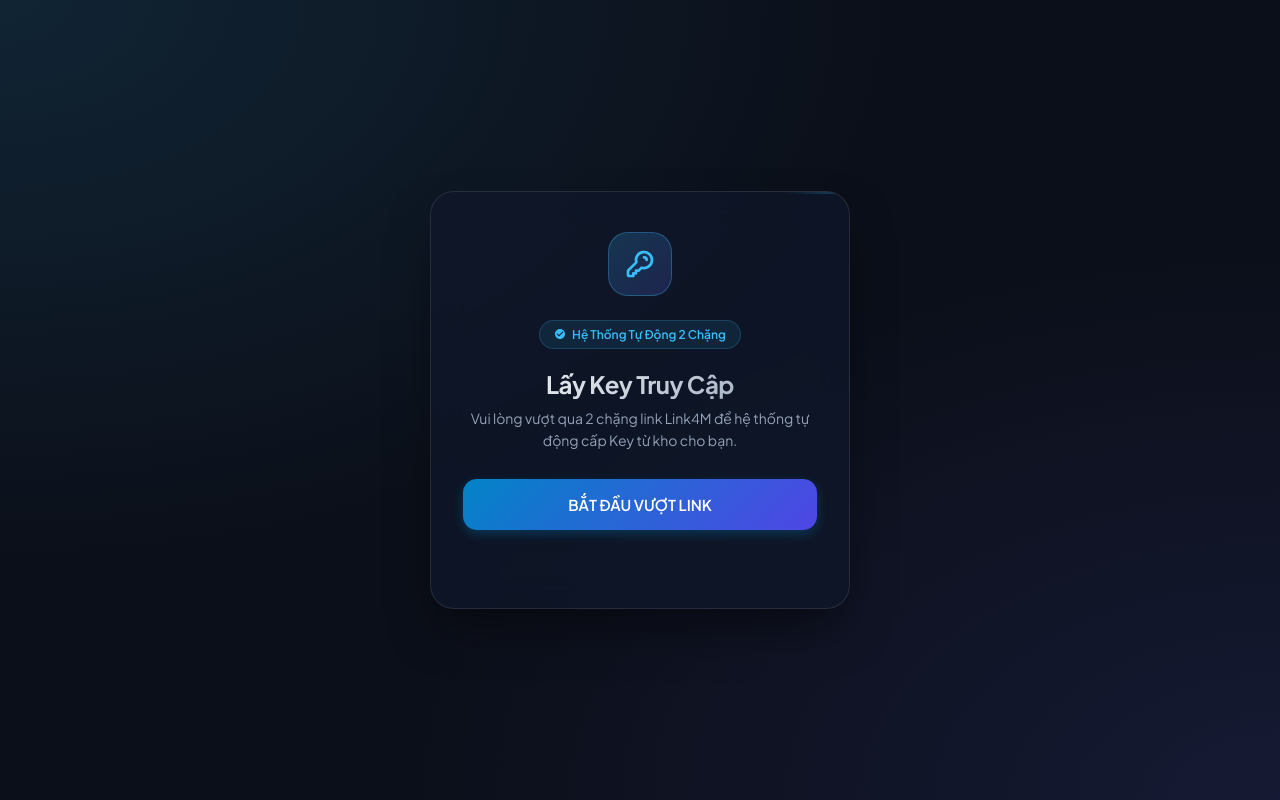
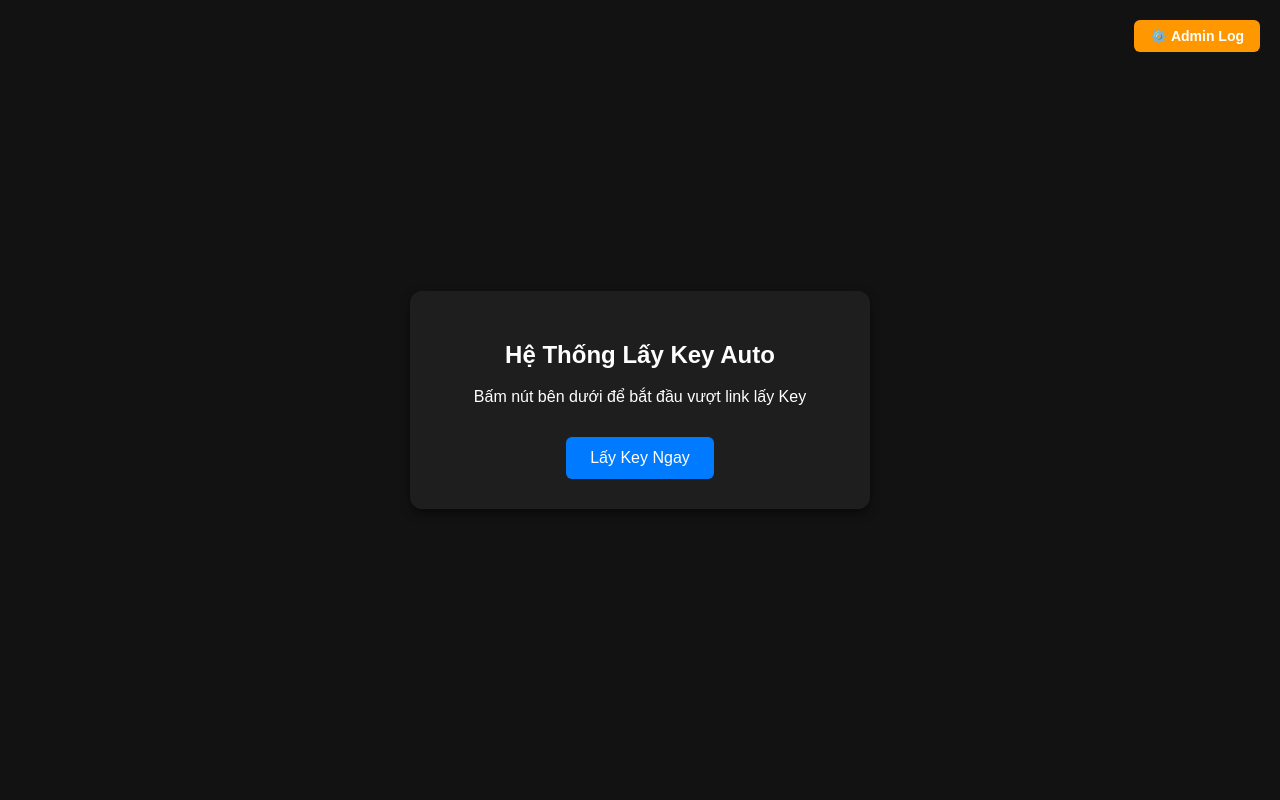
Before and after one commit to xuanbach21122011-prog/webgetkey, a website: page GetKey-Web/public/index.html in a window 1280 px wide. Drawn offline with Linux system fonts and the light colour scheme.

Commit message:
Update index.html

```diff
--- a/GetKey-Web/public/index.html
+++ b/GetKey-Web/public/index.html
@@ -3,227 +3,79 @@
 <head>
     <meta charset="UTF-8">
     <meta name="viewport" content="width=device-width, initial-scale=1.0">
-    <title>Hệ Thống Lấy Key Tự Động</title>
-    <link href="https://fonts.googleapis.com/css2?family=Plus+Jakarta+Sans:wght@400;500;600;700&display=swap" rel="stylesheet">
+    <title>Hệ Thống Lấy Key</title>
     <style>
-        * {
-            margin: 0;
-            padding: 0;
-            box-sizing: border-box;
-            font-family: 'Plus Jakarta Sans', sans-serif;
-        }
-
         body {
-            background-color: #0b0f19;
-            background-image:
-                radial-gradient(at 0% 0%, rgba(56, 189, 248, 0.12) 0px, transparent 50%),
-                radial-gradient(at 100% 100%, rgba(99, 102, 241, 0.12) 0px, transparent 50%);
-            min-height: 100vh;
+            font-family: Arial, sans-serif;
+            background-color: #121212;
+            color: #ffffff;
             display: flex;
             justify-content: center;
             align-items: center;
-            padding: 20px;
-            color: #f8fafc;
+            height: 100vh;
+            margin: 0;
+            position: relative;
         }
-
+        /* Nút Admin ở góc trên bên phải */
+        .admin-btn {
+            position: absolute;
+            top: 20px;
+            right: 20px;
+            background-color: #ff9800;
+            color: #fff;
+            padding: 8px 16px;
+            text-decoration: none;
+            border-radius: 6px;
+            font-weight: bold;
+            font-size: 14px;
+        }
+        .admin-btn:hover {
+            background-color: #e68a00;
+        }
         .card {
-            background: rgba(15, 23, 42, 0.75);
-            backdrop-filter: blur(16px);
-            -webkit-backdrop-filter: blur(16px);
-            border: 1px solid rgba(255, 255, 255, 0.1);
-            border-radius: 24px;
-            padding: 40px 32px;
+            background-color: #1e1e1e;
+            padding: 30px;
+            border-radius: 12px;
+            text-align: center;
+            box-shadow: 0 4px 10px rgba(0,0,0,0.5);
+            max-width: 400px;
             width: 100%;
-            max-width: 420px;
-            text-align: center;
-            box-shadow: 0 25px 50px -12px rgba(0, 0, 0, 0.5);
-            position: relative;
-            overflow: hidden;
         }
-
-        .card::before {
-            content: '';
-            position: absolute;
-            top: 0;
-            left: -100%;
-            width: 100%;
-            height: 2px;
-            background: linear-gradient(90deg, transparent, #38bdf8, transparent);
-            animation: borderSlide 3s infinite;
+        button.action-btn {
+            background-color: #007bff;
+            color: white;
+            border: none;
+            padding: 12px 24px;
+            font-size: 16px;
+            border-radius: 6px;
+            cursor: pointer;
+            margin-top: 15px;
         }
-
-        @keyframes borderSlide {
-            0% { left: -100%; }
-            100% { left: 100%; }
-        }
-
-        .icon-wrapper {
-            width: 64px;
-            height: 64px;
-            background: linear-gradient(135deg, rgba(56, 189, 248, 0.2), rgba(99, 102, 241, 0.2));
-            border: 1px solid rgba(56, 189, 248, 0.3);
-            border-radius: 20px;
-            display: flex;
-            align-items: center;
-            justify-content: center;
-            margin: 0 auto 24px auto;
-            color: #38bdf8;
-        }
-
-        .icon-wrapper svg {
-            width: 32px;
-            height: 32px;
-        }
-
-        h2 {
-            font-size: 24px;
-            font-weight: 700;
-            letter-spacing: -0.5px;
-            margin-bottom: 8px;
-            background: linear-gradient(135deg, #ffffff 0%, #94a3b8 100%);
-            -webkit-background-clip: text;
-            -webkit-text-fill-color: transparent;
-        }
-
-        p {
-            color: #94a3b8;
-            font-size: 14px;
-            line-height: 1.6;
-            margin-bottom: 28px;
-        }
-
-        .steps-badge {
-            display: inline-flex;
-            align-items: center;
-            gap: 6px;
-            background: rgba(56, 189, 248, 0.1);
-            color: #38bdf8;
-            padding: 6px 14px;
-            border-radius: 20px;
-            font-size: 12px;
-            font-weight: 600;
-            margin-bottom: 20px;
-            border: 1px solid rgba(56, 189, 248, 0.2);
-        }
-
-        .btn {
-            width: 100%;
-            padding: 16px;
-            background: linear-gradient(135deg, #0284c7 0%, #4f46e5 100%);
-            color: #ffffff;
-            font-size: 15px;
-            font-weight: 600;
-            border: none;
-            border-radius: 14px;
-            cursor: pointer;
-            transition: all 0.3s cubic-bezier(0.4, 0, 0.2, 1);
-            box-shadow: 0 4px 12px rgba(2, 132, 199, 0.3);
-            display: flex;
-            align-items: center;
-            justify-content: center;
-            gap: 8px;
-        }
-
-        .btn:hover {
-            transform: translateY(-2px);
-            box-shadow: 0 8px 20px rgba(2, 132, 199, 0.4);
-            background: linear-gradient(135deg, #0369a1 0%, #4338ca 100%);
-        }
-
-        .btn:active {
-            transform: translateY(0);
-        }
-
-        .btn:disabled {
-            opacity: 0.7;
-            cursor: not-allowed;
-            transform: none;
-        }
-
-        #msg {
-            margin-top: 18px;
-            font-size: 13px;
-            font-weight: 500;
-            min-height: 20px;
-        }
-
-        .spinner {
-            width: 18px;
-            height: 18px;
-            border: 2px solid rgba(255, 255, 255, 0.3);
-            border-radius: 50%;
-            border-top-color: #fff;
-            animation: spin 0.8s linear infinite;
-            display: none;
-        }
-
-        @keyframes spin {
-            to { transform: rotate(360deg); }
+        button.action-btn:hover {
+            background-color: #0056b3;
         }
     </style>
 </head>
 <body>
 
+    <!-- NÚT CHUYỂN SANG TRANG ADMIN -->
+    <a href="/admin.html" class="admin-btn">⚙️ Admin Log</a>
+
     <div class="card">
-        <div class="icon-wrapper">
-            <svg fill="none" stroke="currentColor" viewBox="0 0 24 24" xmlns="http://www.w3.org/2000/svg">
-                <path stroke-linecap="round" stroke-linejoin="round" stroke-width="2" d="M15 7a2 2 0 012 2m4 0a6 6 0 01-7.743 5.743L11 17H9v2H7v2H4a1 1 0 01-1-1v-2.586a1 1 0 01.293-.707l5.964-5.964A6 6 0 1121 9z"></path>
-            </svg>
-        </div>
-
-        <div class="steps-badge">
-            <svg width="12" height="12" fill="currentColor" viewBox="0 0 24 24"><path d="M12 2C6.48 2 2 6.48 2 12s4.48 10 10 10 10-4.48 10-10S17.52 2 12 2zm-2 15l-5-5 1.41-1.41L10 14.17l7.59-7.59L19 8l-9 9z"/></svg>
-            Hệ Thống Tự Động 2 Chặng
-        </div>
-
-        <h2>Lấy Key Truy Cập</h2>
-        <p>Vui lòng vượt qua 2 chặng link Link4M để hệ thống tự động cấp Key từ kho cho bạn.</p>
-
-        <button id="btnStart" class="btn" onclick="startGetLink()">
-            <div id="btnSpinner" class="spinner"></div>
-            <span id="btnText">BẮT ĐẦU VƯỢT LINK</span>
-        </button>
-
-        <div id="msg"></div>
+        <h2>Hệ Thống Lấy Key Auto</h2>
+        <p>Bấm nút bên dưới để bắt đầu vượt link lấy Key</p>
+        <button class="action-btn" onclick="startStep1()">Lấy Key Ngay</button>
     </div>
 
     <script>
-        async function startGetLink() {
-            const btn = document.getElementById('btnStart');
-            const btnText = document.getElementById('btnText');
-            const spinner = document.getElementById('btnSpinner');
-            const msg = document.getElementById('msg');
-
-            // Bật trạng thái Loading
-            btn.disabled = true;
-            spinner.style.display = 'block';
-            btnText.innerText = 'Đang khởi tạo link...';
-            msg.innerHTML = '';
-
-            try {
-                const res = await fetch('/api/step1');
-                const data = await res.json();
-
-                if (data.success) {
-                    btnText.innerText = 'Đang chuyển hướng...';
-                    window.location.href = data.url;
-                } else {
-                    msg.innerHTML = `<span style="color:#f87171">⚠️ ${data.message}</span>`;
-                    resetButton();
-                }
-            } catch (e) {
-                msg.innerHTML = "<span style='color:#f87171'>⚠️ Lỗi kết nối đến Server!</span>";
-                resetButton();
+        async function startStep1() {
+            const res = await fetch('/api/step1');
+            const data = await res.json();
+            if (data.success) {
+                window.location.href = data.url;
+            } else {
+                alert(data.message);
             }
-        }
-
-        function resetButton() {
-            const btn = document.getElementById('btnStart');
-            const btnText = document.getElementById('btnText');
-            const spinner = document.getElementById('btnSpinner');
-            btn.disabled = false;
-            spinner.style.display = 'none';
-            btnText.innerText = 'BẮT ĐẦU VƯỢT LINK';
         }
     </script>
 </body>
```
